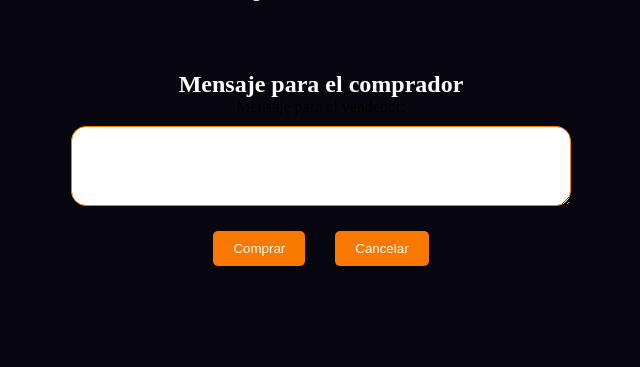
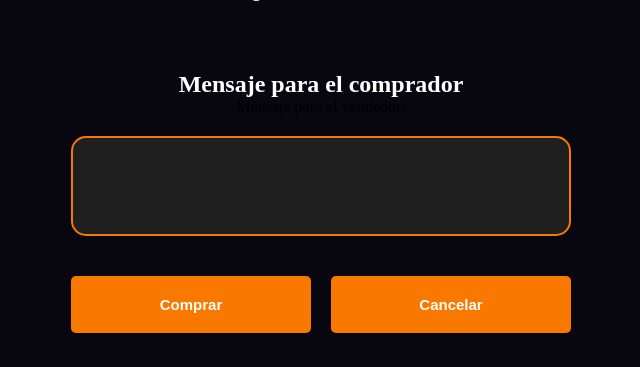
Before and after one commit to DiegoSanRoman/Wallapop-Proyecto-Criptografia, a Flask app: template templates/comprando.html in a window 1280 px wide. Shown: the part 433-800 px from the top of the page, without its empty margins (319-959 px from the left). Run offline with Flask 3, Linux system fonts and the light colour scheme; the template is opened without the code that fills it: values that come from a table or form of the project are taken from there, others are empty; data comes from the database, SQL or seed files in the repository.

Commit message:
la página de comprando ahora es muy bonita

```diff
--- a/static/styles/comprando.css
+++ b/static/styles/comprando.css
@@ -113,10 +113,12 @@ textarea {
 
 .botones {
     display: flex;
-    justify-content: center;
+    justify-content: space-between;
+    width: 500px; /* Igual que el ancho del textarea */
+    margin-top: 20px;
 }
 
-button {
+button, .boton {
     background-color: #f97800;
     color: #fff;
     padding: 10px 20px;
@@ -124,12 +126,20 @@ button {
     border-radius: 5px;
     cursor: pointer;
     transition: transform 0.3s;
-    margin: 15px;
+    font-weight: bolder;
+    font-size: 15px;
+    width: 48%; /* Ambos ocupan el 48% del ancho del contenedor */
+    text-align: center;
+    text-decoration: none; /* Elimina el subrayado en el enlace */
+    display: flex;
+    justify-content: center;
+    align-items: center;
 }
 
-button:hover {
-    transform: scale(1.1);
+button:hover, .boton:hover {
+    transform: scale(1.05);
 }
+
 
 /* Menú desplegable */
 .dropdown-menu {
@@ -157,3 +167,28 @@ button:hover {
 .dropdown-menu a:hover {
     background-color: #f0f0f0;
 }
+
+textarea {
+    width: 500px;
+    height: 100px;
+    margin: 20px 0;
+    padding: 15px;
+    border-radius: 15px;
+    border: 2px solid #f97800;
+    background-color: #1f1f1f; /* Fondo más oscuro */
+    color: #fff;
+    font-size: 16px;
+    outline: none;
+    resize: none; /* Evita que el usuario redimensione el campo */
+    transition: background-color 0.3s, border-color 0.3s;
+}
+
+textarea::placeholder {
+    color: #aaa; /* Color del texto del placeholder */
+}
+
+textarea:focus {
+    background-color: #333; /* Fondo más claro al hacer clic */
+    border-color: #23a2f6; /* Cambia el color del borde al enfocarse */
+    outline: none;
+}
--- a/templates/comprando.html
+++ b/templates/comprando.html
@@ -39,7 +39,7 @@
 
         <div class="botones">
             <button type="submit">Comprar</button>
-            <a href="{{ url_for('comprar') }}"><button type="button">Cancelar</button></a>
+            <a class="boton" href="{{ url_for('comprar') }}"><button type="button">Cancelar</button></a>
         </div>
     </form>
 </body>
```
